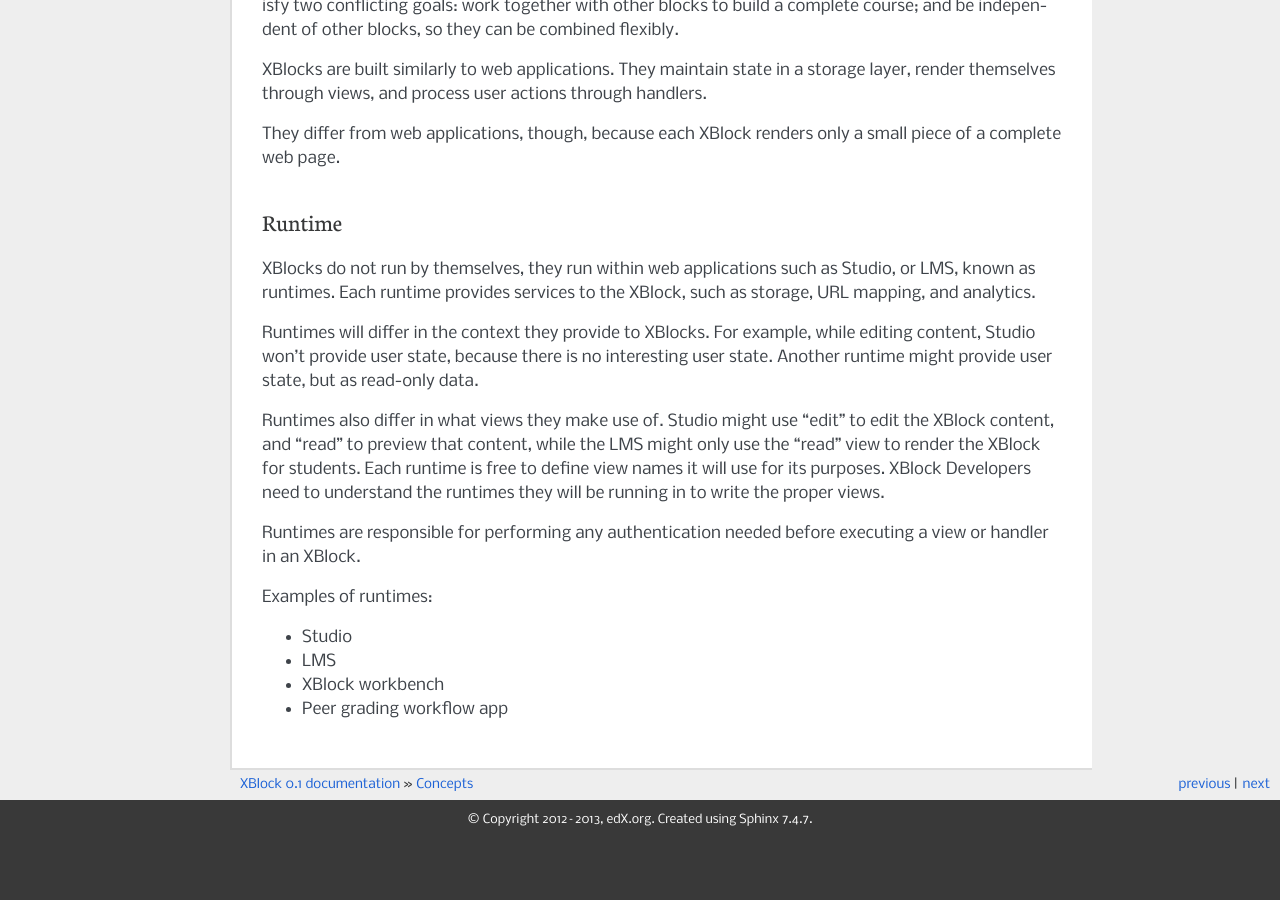
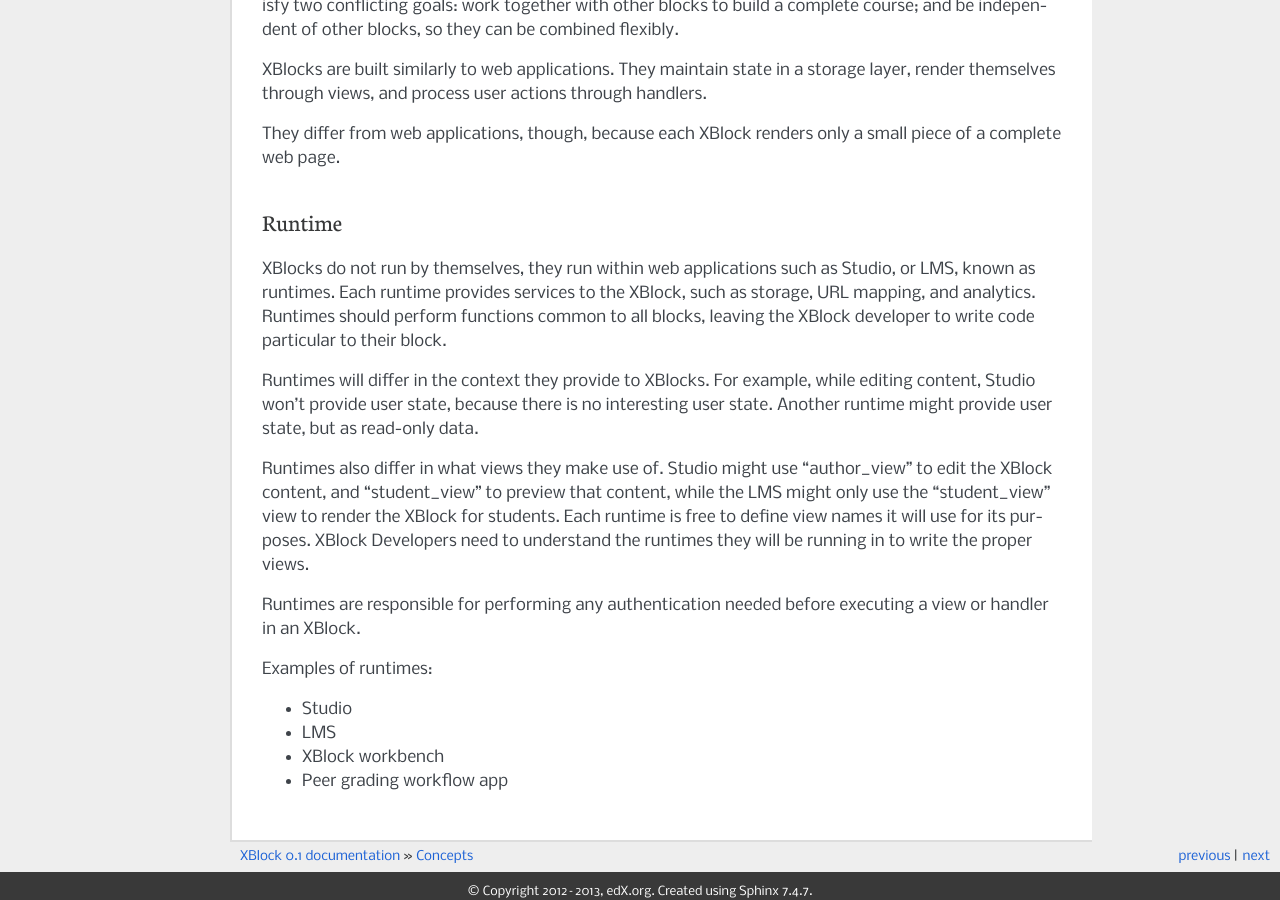
Before and after one commit to openedx/XBlock, a Sphinx documentation site: the page built from doc/concepts.rst, in a window 1280 px wide and 900 px high, scrolled down 810 px. Built offline with Sphinx 7.4.7, drawn with Linux system fonts in a browser that asks for light colours; before the commit the page ends 1649 px from its top, so only the background shows below that.

Commit message:
Editing of docstrings, etc.

```diff
--- a/doc/concepts.rst
+++ b/doc/concepts.rst
@@ -54,19 +54,21 @@ Runtime
 
 XBlocks do not run by themselves, they run within web applications such as
 Studio, or LMS, known as runtimes. Each runtime provides services to the
-XBlock, such as storage, URL mapping, and analytics.
+XBlock, such as storage, URL mapping, and analytics.  Runtimes should perform
+functions common to all blocks, leaving the XBlock developer to write code
+particular to their block.
 
 Runtimes will differ in the context they provide to XBlocks. For example, while
 editing content, Studio won't provide user state, because there is no
 interesting user state. Another runtime might provide user state, but as
 read-only data.
 
-Runtimes also differ in what views they make use of. Studio might use "edit" to
-edit the XBlock content, and "read" to preview that content, while the LMS
-might only use the "read" view to render the XBlock for students. Each runtime
-is free to define view names it will use for its purposes. XBlock Developers
-need to understand the runtimes they will be running in to write the proper
-views.
+Runtimes also differ in what views they make use of. Studio might use
+"author_view" to edit the XBlock content, and "student_view" to preview that
+content, while the LMS might only use the "student_view" view to render the
+XBlock for students. Each runtime is free to define view names it will use for
+its purposes. XBlock Developers need to understand the runtimes they will be
+running in to write the proper views.
 
 Runtimes are responsible for performing any authentication needed before
 executing a view or handler in an XBlock.
```
Also changed, not shown: doc/guide/xblock.rst (+5 -4 lines), 2 other files.
